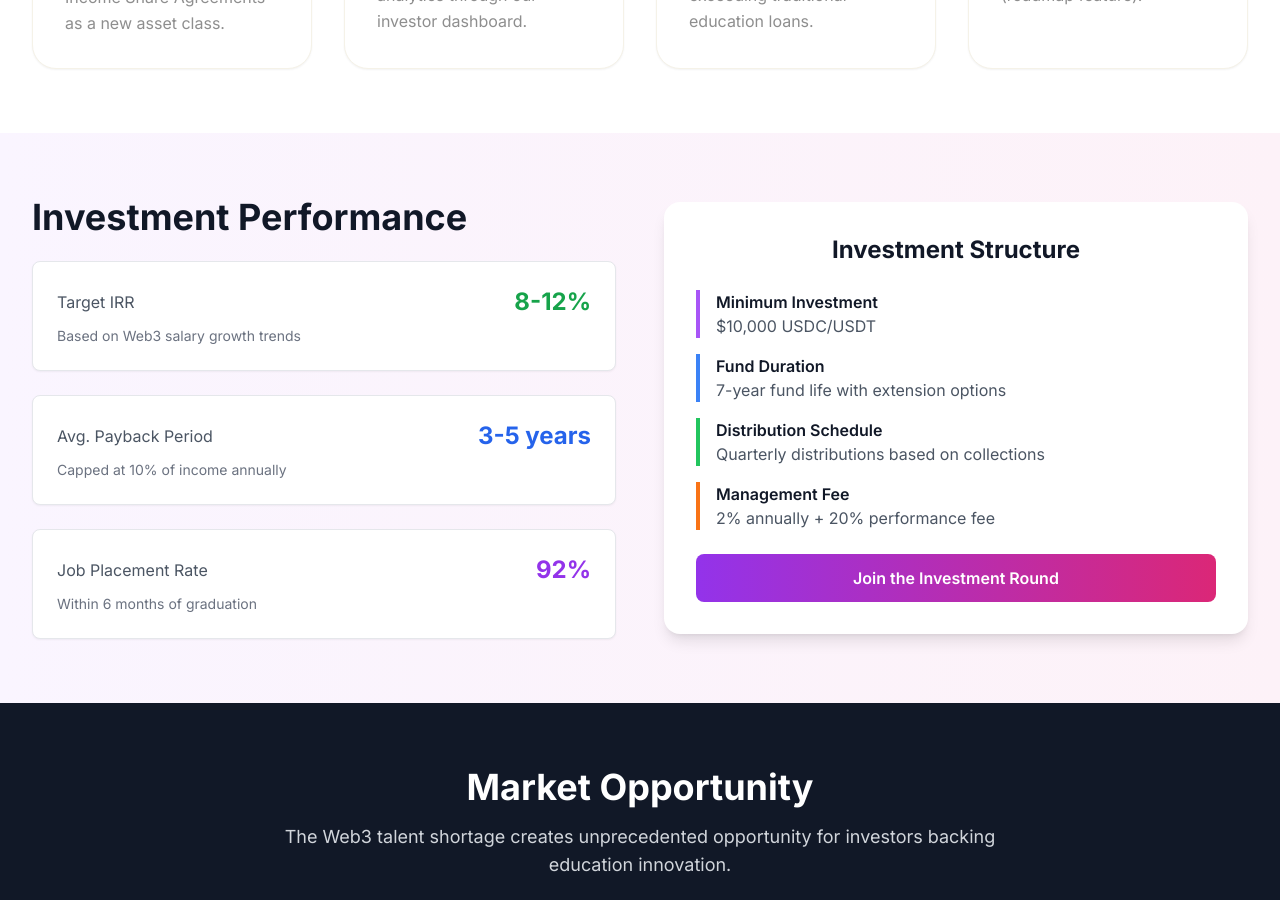
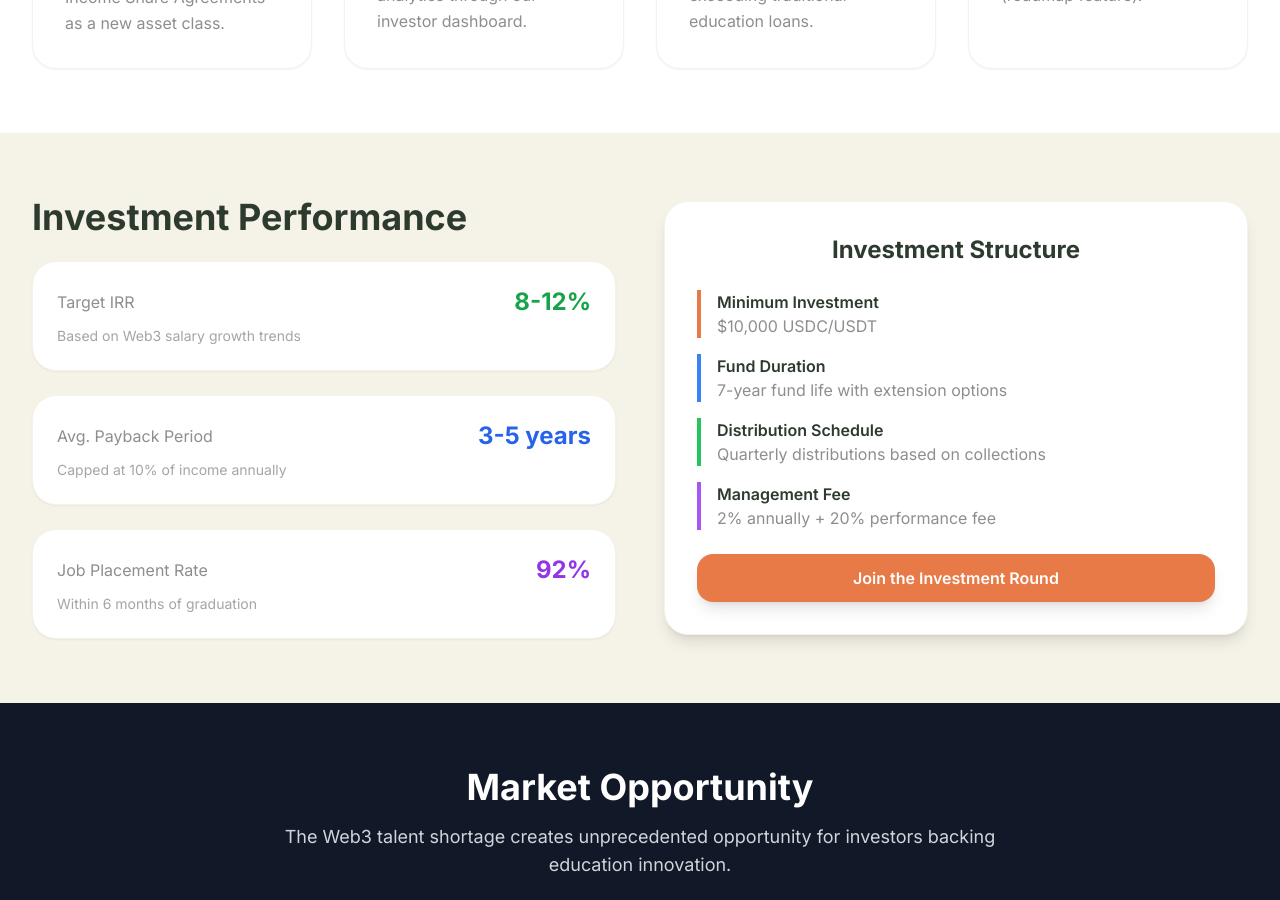
Before and after one commit to arturrod96/forge-college, a React (Vite) app: page /investors in a window 1280 px wide. Shown: the part 1240-2140 px from the top of the page. Built offline with nearby package versions, Linux system fonts and the light colour scheme.

Commit message:
Refactor: Apply consistent styling to Investors page
Updated the "Investment Performance" section of the Investors page to align with the design patterns and color scheme used across other pages.

```diff
--- a/src/pages/Investors.tsx
+++ b/src/pages/Investors.tsx
@@ -105,10 +105,10 @@ const Investors = () => {
       <section className="py-16 bg-white">
         <div className="max-w-7xl mx-auto px-4 sm:px-6 lg:px-8">
           <div className="text-center mb-16">
-            <h2 className="text-3xl lg:text-4xl font-bold text-gray-900 mb-4">
+            <h2 className="text-3xl lg:text-4xl font-bold text-forge-dark mb-4">
               A New Asset Class is Born
             </h2>
-            <p className="text-lg text-gray-600 max-w-3xl mx-auto">
+            <p className="text-lg text-forge-gray max-w-3xl mx-auto">
               Web3 has created new opportunities for yield generation. Human capital represents the next evolution of Real World Assets.
             </p>
           </div>
@@ -126,60 +126,60 @@ const Investors = () => {
         </div>
       </section>
 
-      <section className="py-16 bg-gradient-to-r from-purple-50 to-pink-50">
+      <section className="py-16 bg-forge-cream">
         <div className="max-w-7xl mx-auto px-4 sm:px-6 lg:px-8">
           <div className="grid lg:grid-cols-2 gap-12 items-center">
             <div>
-              <h2 className="text-3xl lg:text-4xl font-bold text-gray-900 mb-6">
+              <h2 className="text-3xl lg:text-4xl font-bold text-forge-dark mb-6">
                 Investment Performance
               </h2>
               <div className="space-y-6">
-                <div className="bg-white rounded-lg p-6 shadow-sm border border-gray-200">
+                <div className="bg-white rounded-3xl p-6 shadow-sm border border-forge-cream hover:shadow-lg hover:border-forge-orange/20 transition-all duration-300">
                   <div className="flex justify-between items-center mb-2">
-                    <span className="text-gray-600">Target IRR</span>
+                    <span className="text-forge-gray">Target IRR</span>
                     <span className="text-2xl font-bold text-green-600">8-12%</span>
                   </div>
-                  <p className="text-sm text-gray-500">Based on Web3 salary growth trends</p>
+                  <p className="text-sm text-forge-gray/80">Based on Web3 salary growth trends</p>
                 </div>
-                <div className="bg-white rounded-lg p-6 shadow-sm border border-gray-200">
+                <div className="bg-white rounded-3xl p-6 shadow-sm border border-forge-cream hover:shadow-lg hover:border-forge-orange/20 transition-all duration-300">
                   <div className="flex justify-between items-center mb-2">
-                    <span className="text-gray-600">Avg. Payback Period</span>
+                    <span className="text-forge-gray">Avg. Payback Period</span>
                     <span className="text-2xl font-bold text-blue-600">3-5 years</span>
                   </div>
-                  <p className="text-sm text-gray-500">Capped at 10% of income annually</p>
+                  <p className="text-sm text-forge-gray/80">Capped at 10% of income annually</p>
                 </div>
-                <div className="bg-white rounded-lg p-6 shadow-sm border border-gray-200">
+                <div className="bg-white rounded-3xl p-6 shadow-sm border border-forge-cream hover:shadow-lg hover:border-forge-orange/20 transition-all duration-300">
                   <div className="flex justify-between items-center mb-2">
-                    <span className="text-gray-600">Job Placement Rate</span>
+                    <span className="text-forge-gray">Job Placement Rate</span>
                     <span className="text-2xl font-bold text-purple-600">92%</span>
                   </div>
-                  <p className="text-sm text-gray-500">Within 6 months of graduation</p>
+                  <p className="text-sm text-forge-gray/80">Within 6 months of graduation</p>
                 </div>
               </div>
             </div>
-            <div className="bg-white rounded-2xl p-8 shadow-lg">
-              <h3 className="text-2xl font-bold text-gray-900 mb-6 text-center">Investment Structure</h3>
+            <div className="bg-white rounded-3xl p-8 shadow-lg border border-forge-cream">
+              <h3 className="text-2xl font-bold text-forge-dark mb-6 text-center">Investment Structure</h3>
               <div className="space-y-4">
-                <div className="border-l-4 border-purple-500 pl-4">
-                  <h4 className="font-semibold text-gray-900">Minimum Investment</h4>
-                  <p className="text-gray-600">$10,000 USDC/USDT</p>
+                <div className="border-l-4 border-forge-orange pl-4">
+                  <h4 className="font-semibold text-forge-dark">Minimum Investment</h4>
+                  <p className="text-forge-gray">$10,000 USDC/USDT</p>
                 </div>
                 <div className="border-l-4 border-blue-500 pl-4">
-                  <h4 className="font-semibold text-gray-900">Fund Duration</h4>
-                  <p className="text-gray-600">7-year fund life with extension options</p>
+                  <h4 className="font-semibold text-forge-dark">Fund Duration</h4>
+                  <p className="text-forge-gray">7-year fund life with extension options</p>
                 </div>
                 <div className="border-l-4 border-green-500 pl-4">
-                  <h4 className="font-semibold text-gray-900">Distribution Schedule</h4>
-                  <p className="text-gray-600">Quarterly distributions based on collections</p>
+                  <h4 className="font-semibold text-forge-dark">Distribution Schedule</h4>
+                  <p className="text-forge-gray">Quarterly distributions based on collections</p>
                 </div>
-                <div className="border-l-4 border-orange-500 pl-4">
-                  <h4 className="font-semibold text-gray-900">Management Fee</h4>
-                  <p className="text-gray-600">2% annually + 20% performance fee</p>
+                <div className="border-l-4 border-purple-500 pl-4">
+                  <h4 className="font-semibold text-forge-dark">Management Fee</h4>
+                  <p className="text-forge-gray">2% annually + 20% performance fee</p>
                 </div>
               </div>
               <button
                 onClick={() => setShowForm(true)}
-                className="w-full bg-gradient-to-r from-purple-600 to-pink-600 text-white py-3 rounded-lg font-semibold hover:from-purple-700 hover:to-pink-700 transition-all duration-200 mt-6"
+                className="w-full bg-forge-orange text-white py-3 rounded-2xl font-semibold hover:bg-forge-orange-light transition-all duration-200 mt-6 transform hover:scale-[1.02] shadow-lg hover:shadow-xl"
               >
                 Join the Investment Round
               </button>
```
